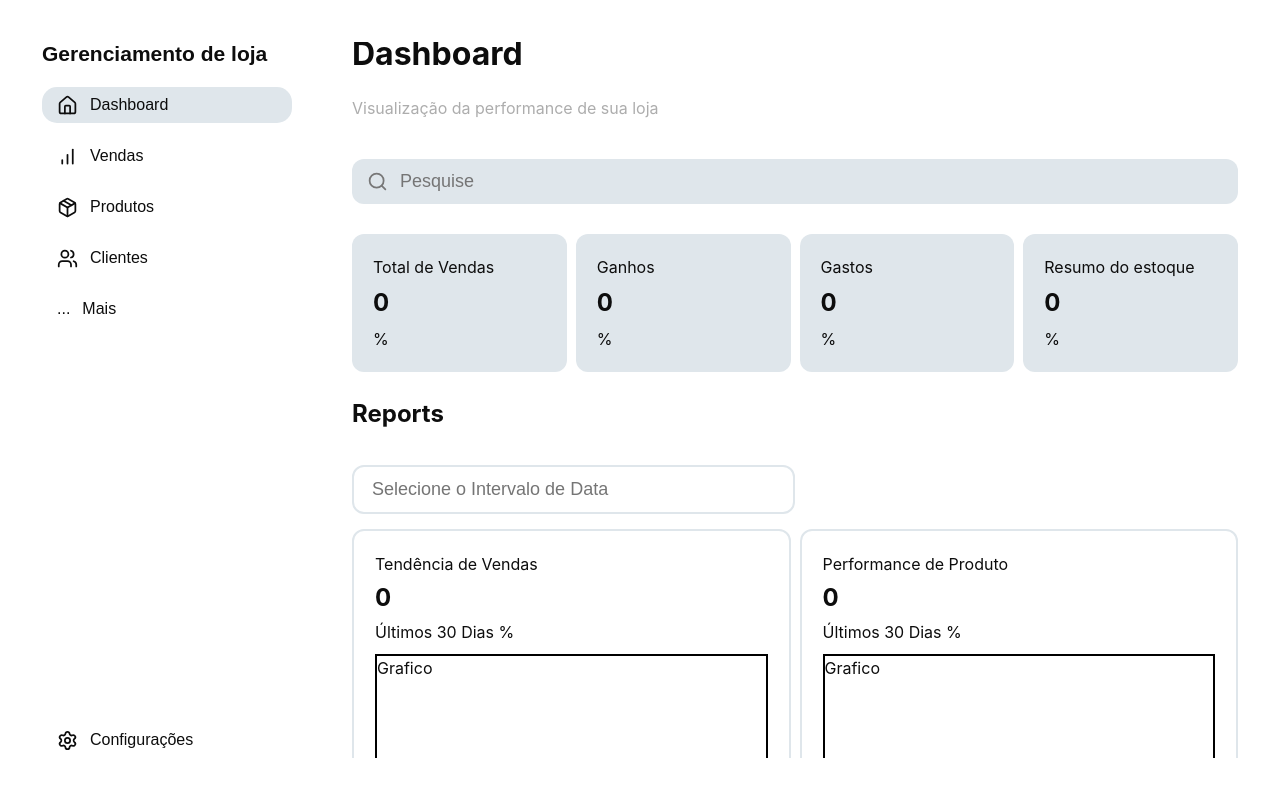
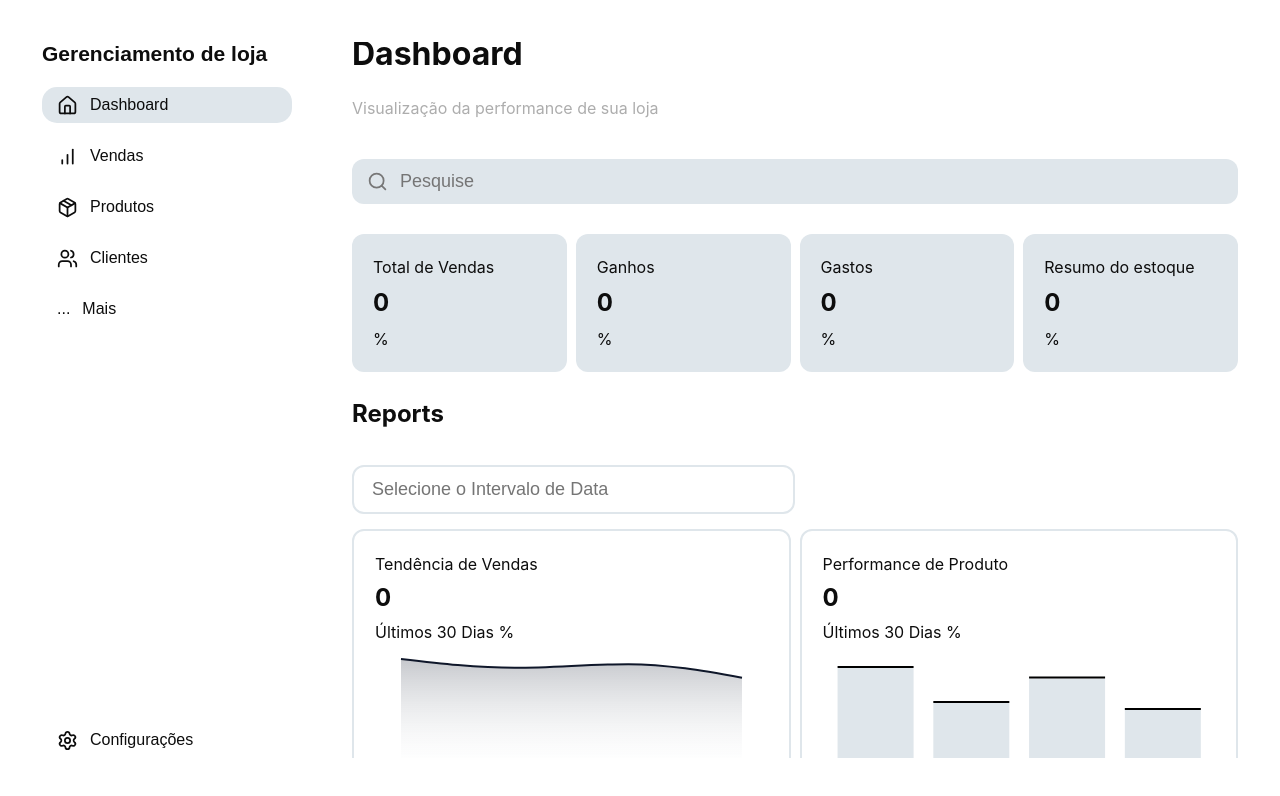
Before and after one commit to Sant-Thiago/MaviStore, a React (Vite) app: page / in a window 1280 px wide. Shown: the top 796 px of the page. Built offline with nearby package versions, Linux system fonts and the light colour scheme.

Commit message:
desenvolvendo graficos da tela de dashboard

```diff
--- a/package.json
+++ b/package.json
@@ -17,7 +17,8 @@
     "lucide-react": "^0.525.0",
     "react": "^18.3.1",
     "react-dom": "^18.3.1",
-    "react-router-dom": "^7.6.3"
+    "react-router-dom": "^7.6.3",
+    "recharts": "^3.1.0"
   },
   "devDependencies": {
     "@tauri-apps/cli": "^2",
--- /dev/null
+++ b/src/components/charts/AreaSalesTrendChart.tsx
@@ -0,0 +1,42 @@
+import {
+  LineChart, Line, XAxis, YAxis, CartesianGrid, Tooltip, ResponsiveContainer,
+  Area,
+  AreaChart
+} from 'recharts';
+
+const data = [
+  { name: 'Week 1', sales: 2400 },
+  { name: 'Week 2', sales: 2210 },
+  { name: 'Week 3', sales: 2290 },
+  { name: 'Week 4', sales: 2000 },
+];
+
+export function AreaSalesTrendChart() {
+  return (
+    <ResponsiveContainer width="100%">
+        <AreaChart data={data}>
+            <defs>
+                <linearGradient id="colorSales" x1="0" y1="0" x2="0" y2="1">
+                <stop offset="0%" stopColor="#0F172A" stopOpacity={0.4} />
+                <stop offset="100%" stopColor="#dfe6eb" stopOpacity={0} />
+                </linearGradient>
+            </defs>
+            <XAxis dataKey="name"
+                axisLine={false}
+                tickLine={false}
+                tick={{ fontSize: 12, fill: '#666' }}
+                padding={{ left: 21, right: 21 }}
+            />
+            <YAxis hide />
+            <Tooltip />
+            <Area
+                type="monotone"
+                dataKey="sales"
+                stroke="#0F172A"
+                strokeWidth={2}
+                fill="url(#colorSales)"
+            />
+        </AreaChart>
+    </ResponsiveContainer>
+  );
+}
--- /dev/null
+++ b/src/components/charts/ProductPerformanceChart.tsx
@@ -0,0 +1,59 @@
+import React from 'react';
+import {
+  BarChart,
+  Bar,
+  XAxis,
+  YAxis,
+  CartesianGrid,
+  Tooltip,
+  BarProps,
+  ResponsiveContainer,
+} from 'recharts';
+
+// Tipagem das props que o shape recebe
+interface CustomBarShapeProps {
+  x?: number;
+  y?: number;
+  width?: number;
+  height?: number;
+  fill?: string;
+}
+
+function BarWithBorder(topHeight: number, borderColor: string) {
+  return (props: any) => {  // aqui troquei CustomBarShapeProps por any
+    const { x = 0, y = 0, width = 0, height = 0, fill = '#000' } = props;
+    const topRectHeight = Math.min(topHeight, height);
+
+    return (
+      <g>
+        <rect x={x} y={y + topRectHeight} width={width} height={height - topRectHeight} fill={fill} />
+        <rect x={x} y={y} width={width} height={topRectHeight} fill={borderColor} />
+      </g>
+    );
+  };
+}
+
+const data = [
+  { name: 'Jan', a: 30, b: 20 },
+  { name: 'Feb', a: 20, b: 25 },
+  { name: 'Mar', a: 27, b: 18 },
+  { name: 'Apr', a: 18, b: 23 },
+];
+
+export function ProductPerformanceChart() {
+  return (
+    <ResponsiveContainer width="100%">
+      <BarChart width={300} data={data} >
+        <XAxis dataKey="name"
+            axisLine={false}
+            tickLine={false}
+        />
+        <YAxis hide/>
+        <Tooltip />
+
+        <Bar dataKey="a" stackId="a" fill="#dfe6eb" shape={BarWithBorder(2, '#000000')} />
+      </BarChart>
+    </ResponsiveContainer>
+
+  );
+}
--- /dev/null
+++ b/src/components/charts/SalesTrendChart.tsx
@@ -0,0 +1,35 @@
+import {
+  LineChart, Line, XAxis, YAxis, CartesianGrid, Tooltip, ResponsiveContainer
+} from 'recharts';
+
+const data = [
+  { name: 'Week 1', sales: 2400 },
+  { name: 'Week 2', sales: 2210 },
+  { name: 'Week 3', sales: 2290 },
+  { name: 'Week 4', sales: 2000 },
+];
+
+export function SalesTrendChart() {
+  return (
+    <ResponsiveContainer width="100%">
+      <LineChart data={data}>
+         <XAxis
+            dataKey="name"
+            axisLine={false}
+            tickLine={false}
+            tick={{ fontSize: 12, fill: '#666' }}
+            padding={{ left: 21, right: 21 }}
+          />
+
+          <Tooltip />
+          <Line
+            type="monotone"
+            dataKey="sales"
+            stroke="#000"
+            strokeWidth={2}
+            dot={false}
+          />
+      </LineChart>
+    </ResponsiveContainer>
+  );
+}
--- /dev/null
+++ b/src/components/charts/index.ts
@@ -0,0 +1,5 @@
+import { SalesTrendChart } from "./SalesTrendChart";
+import { ProductPerformanceChart } from "./ProductPerformanceChart";
+import { AreaSalesTrendChart } from "./AreaSalesTrendChart";
+
+export { AreaSalesTrendChart, SalesTrendChart, ProductPerformanceChart };
--- a/src/pages/dashboard/Dashboard.css
+++ b/src/pages/dashboard/Dashboard.css
@@ -2,9 +2,13 @@
     margin-bottom: 30px;
 }
 
+.dashboard-section {
+    padding-top: 39px;
+    overflow-y: scroll;
+}
+
 .dashboard-about {
     color: #adadad;
-    margin-bottom: 39px;
 }
 
 .dashboard-input {
@@ -73,5 +77,4 @@
 .dashboard-reports-kpi > .kpi > .chart {
     height: 60%;
     display: block;
-    border: solid 2px black;
 }
--- a/src/pages/dashboard/Dashboard.tsx
+++ b/src/pages/dashboard/Dashboard.tsx
@@ -2,6 +2,7 @@ import { Ban, Search } from "lucide-react";
 import { useEffect, useState } from "react"
 import "./Dashboard.css";
 import { SelectInput } from "../../components/inputs";
+import { SalesTrendChart, ProductPerformanceChart, AreaSalesTrendChart } from "../../components/charts";
 
 export function Dashboard() {
 
@@ -45,8 +46,9 @@ export function Dashboard() {
         <>
 
         <h1 className="dashboard-title">Dashboard</h1>
+        <p className="dashboard-about">Visualização da performance de sua loja</p>
 
-        <p className="dashboard-about">Visualização da performance de sua loja</p>
+        <section className="dashboard-section">
 
             <InputField
                 value = {valueSearch}
@@ -99,17 +101,23 @@ export function Dashboard() {
                     <p>Tendência de Vendas</p>
                     <h2>{salesTrend}</h2>
                     <span>{dateRangeKpi} {salesTrendPercent}</span>
-                <span className="chart">Grafico</span>
+                    <span className="chart">
+                        <AreaSalesTrendChart />
+                    </span>
                 </div>
 
                 <div className="kpi">
                     <p>Performance de Produto</p>
                     <h2>{productPerformance}</h2>
                     <span>{dateRangeKpi} {productPerformancePercent}</span>
-                <span className="chart">Grafico</span>
+                    <span className="chart">
+                        <ProductPerformanceChart />
+                    </span>
                 </div>
 
             </div>
+        </section>
+
 
         </>
 
--- a/src/pages/product/AddNewProduct.css
+++ b/src/pages/product/AddNewProduct.css
@@ -1,6 +1,10 @@
 
 .product-title {
     margin-bottom: 30px;
+}
+
+.product-section {
+    overflow-y: scroll;
 }
 
 .product-form {
--- a/src/pages/product/AddNewProduct.tsx
+++ b/src/pages/product/AddNewProduct.tsx
@@ -44,6 +44,8 @@ export function AddNewProduct() {
 
 
         <h1 className="product-title">Adicionar Produtos</h1>
+
+        <section className="product-section">
 
             <form
                 className="product-form"
@@ -100,6 +102,7 @@ export function AddNewProduct() {
 
                     <button type="submit">Salvar Produto</button>
             </form>
+        </section>
 
         </>
     )
--- a/src/pages/sales/Sales.css
+++ b/src/pages/sales/Sales.css
@@ -1,6 +1,10 @@
 
 .sale-title {
     margin-bottom: 30px;
+}
+
+.sale-section {
+    overflow-y: scroll;
 }
 
 .sale-form {
--- a/src/pages/sales/Sales.tsx
+++ b/src/pages/sales/Sales.tsx
@@ -48,6 +48,8 @@ export function Sales() {
 
 
         <h1 className="sale-title">Registrar Vendas</h1>
+
+        <section className="sale-section">
 
             <form
                 className="sale-form"
@@ -126,6 +128,7 @@ export function Sales() {
 
                 <button type="submit">Completar Venda</button>
             </form>
+        </section>
 
         </>
     )
```
Also changed, not shown: 1 other file (tests, documents, lock files or other folders). Lines whose indentation alone changed are shown as unchanged.
